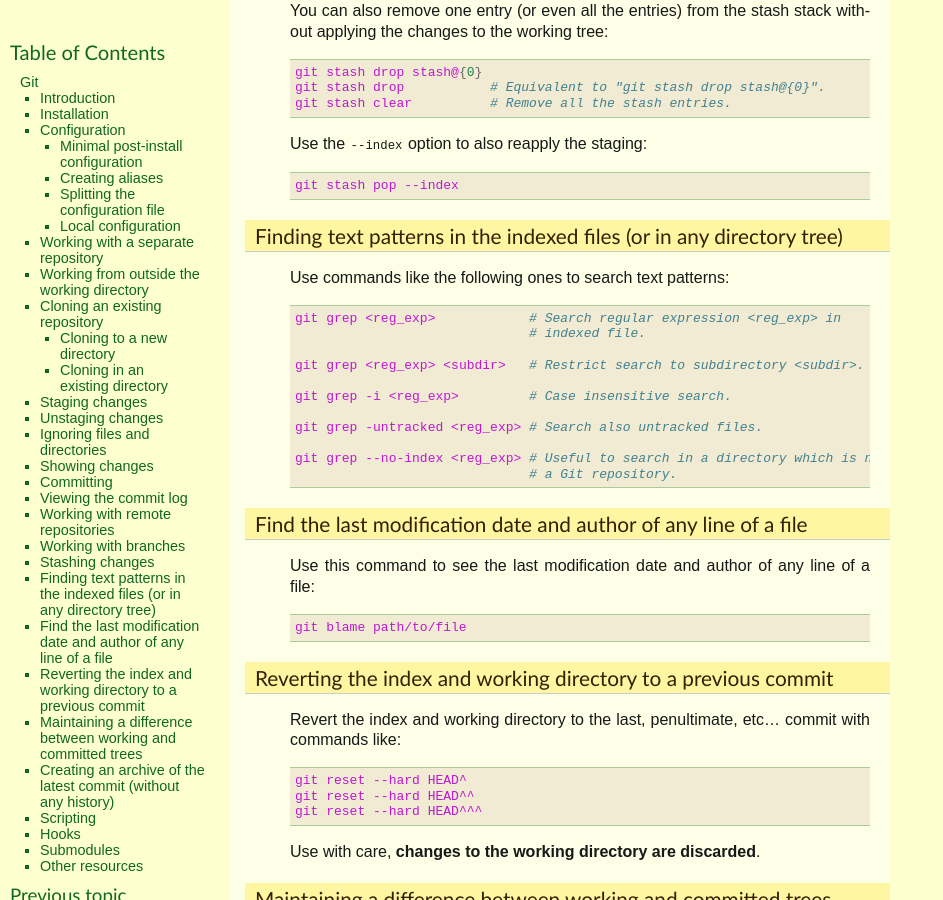
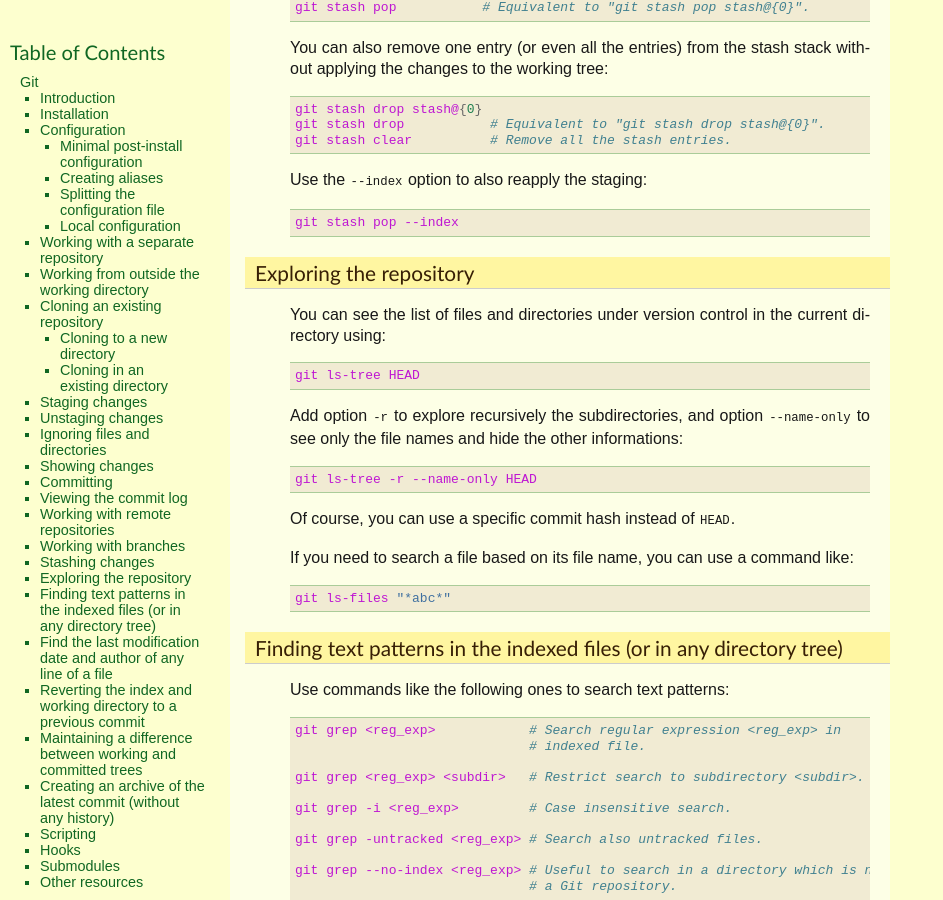
Before and after one commit to thierr26/thierr26_personal_notes_sphinx_sources, a Sphinx documentation site: the page built from source/git.rst, in a window 1280 px wide and 900 px high, scrolled down 10231 px. Shown: the whole window, without its empty margins (0-943 px from the left). Built offline with Sphinx 7.4.7, drawn with Linux system fonts in a browser that asks for light colours; some of the changed text lies outside the part shown.

Commit message:
Add git ls-tree and git ls-files

```diff
--- a/source/git.rst
+++ b/source/git.rst
@@ -607,6 +607,31 @@
   git stash pop --index
 
 
+Exploring the repository
+------------------------
+
+.. index::
+  pair: Git; ls-tree
+  pair: Git; ls-files
+
+You can see the list of files and directories under version control in the
+current directory using::
+
+  git ls-tree HEAD
+
+Add option ``-r`` to explore recursively the subdirectories, and option
+``--name-only`` to see only the file names and hide the other informations::
+
+  git ls-tree -r --name-only HEAD
+
+Of course, you can use a specific commit hash instead of ``HEAD``.
+
+If you need to search a file based on its file name, you can use a command
+like::
+
+  git ls-files "*abc*"
+
+
 Finding text patterns in the indexed files (or in any directory tree)
 ---------------------------------------------------------------------
 
```
